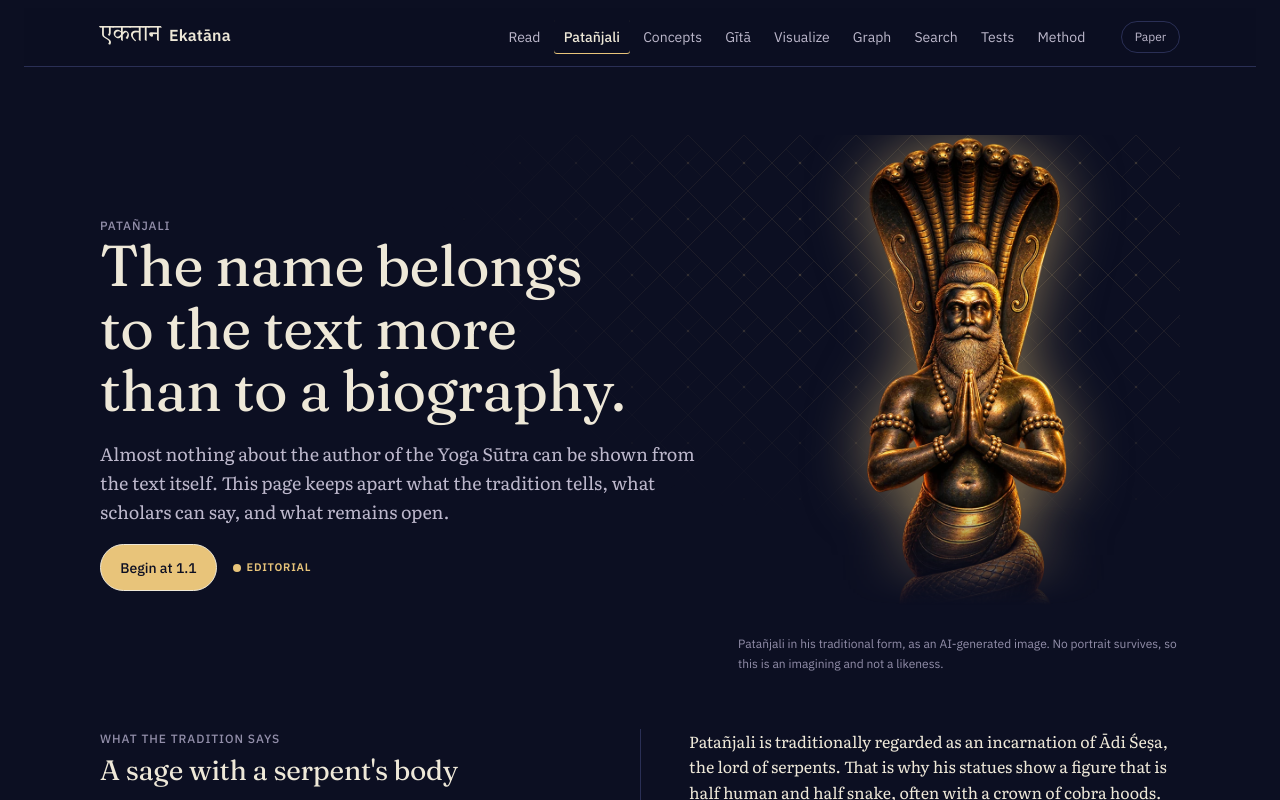
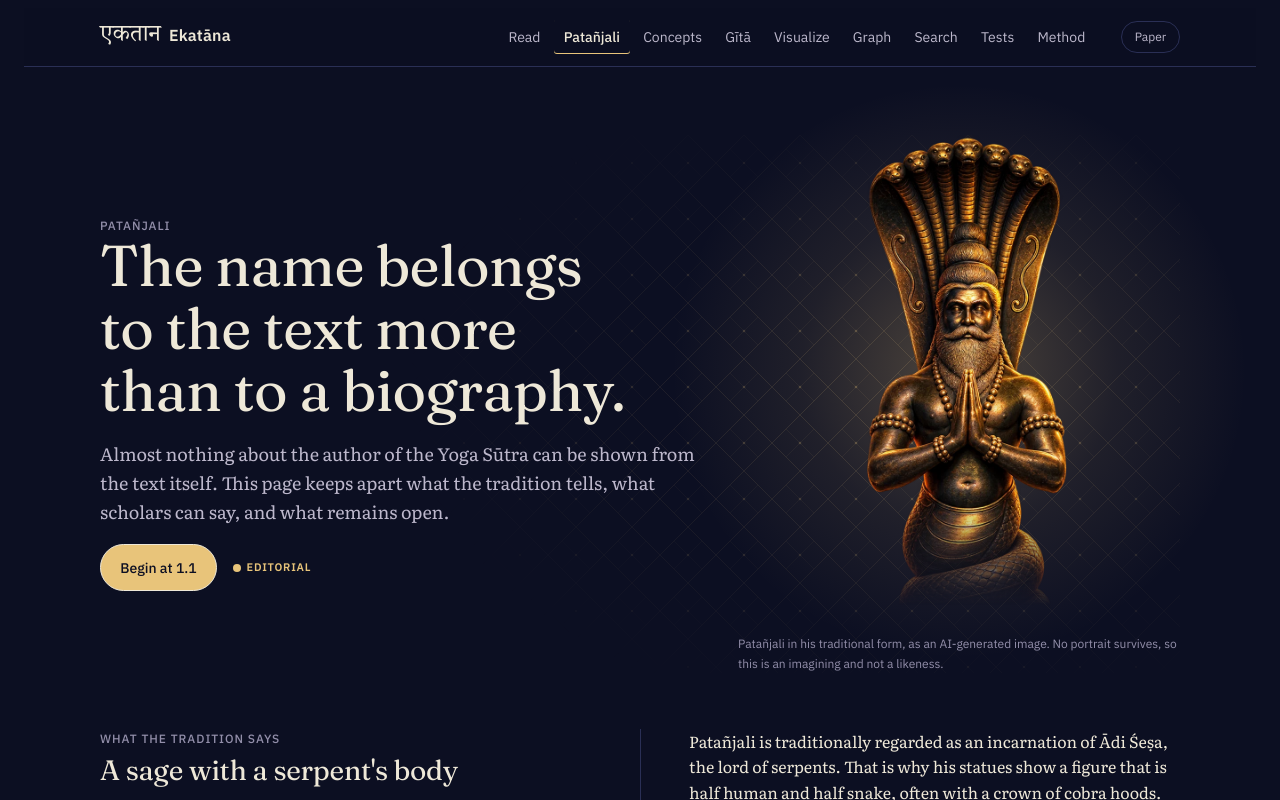
Before and after one commit to yashsharmahere/yogasutra, a Next.js app: page /patanjali in a window 1280 px wide. Shown: the top 800 px of the page. Built offline with nearby package versions, Linux system fonts and the light colour scheme; a web font is replaced by a local one.

Commit message:
Patañjali hero: soft radial glow, pattern fades on all sides
Co-Authored-By: Claude Sonnet 5.5 <noreply@anthropic.com>
Claude-Session: https://claude.ai/code/session_01WCxtPEENy3nUsD4HDMGYrK

```diff
--- a/app/globals.css
+++ b/app/globals.css
@@ -546,7 +546,10 @@ html,body{overflow-x:clip}
 .pada-range .range i{font-style:normal;color:var(--ink-3);margin:0 .25em}
 .pada-range .cnt{font-family:var(--f-ui);font-size:var(--s-1);color:var(--ink-3)}
 
-/* Patañjali image: bronze figure, bottom dissolves into the page */
-.pat-figure{max-width:460px}
-.pat-img{display:block;width:100%;height:auto;filter:drop-shadow(0 0 30px var(--glow));-webkit-mask-image:linear-gradient(#000 78%,transparent 99%);mask-image:linear-gradient(#000 78%,transparent 99%)}
-:root[data-theme="light"] .pat-img{filter:drop-shadow(0 8px 18px rgba(29,27,23,.28))}
+/* Patañjali image: bronze figure, soft glow behind, bottom dissolves into the page */
+.pat-figure{max-width:460px;position:relative;isolation:isolate}
+.pat-figure::before{content:"";position:absolute;z-index:-1;left:50%;top:44%;width:130%;aspect-ratio:1;transform:translate(-50%,-50%);background:radial-gradient(closest-side,color-mix(in oklab,var(--indigo) 30%,transparent),color-mix(in oklab,var(--indigo) 9%,transparent) 55%,transparent 100%);pointer-events:none}
+.pat-img{display:block;width:100%;height:auto;-webkit-mask-image:linear-gradient(#000 78%,transparent 99%);mask-image:linear-gradient(#000 78%,transparent 99%)}
+:root[data-theme="light"] .pat-figure::before{background:radial-gradient(closest-side,color-mix(in oklab,var(--indigo) 14%,transparent),transparent 100%)}
+.pat-hero.weave-bg::before{-webkit-mask-image:radial-gradient(ellipse 48% 62% at 76% 48%,#000 0%,transparent 100%);mask-image:radial-gradient(ellipse 48% 62% at 76% 48%,#000 0%,transparent 100%)}
+@media (max-width:820px){.pat-hero.weave-bg::before{-webkit-mask-image:radial-gradient(ellipse 80% 40% at 50% 78%,#000 0%,transparent 100%);mask-image:radial-gradient(ellipse 80% 40% at 50% 78%,#000 0%,transparent 100%)}}
```
